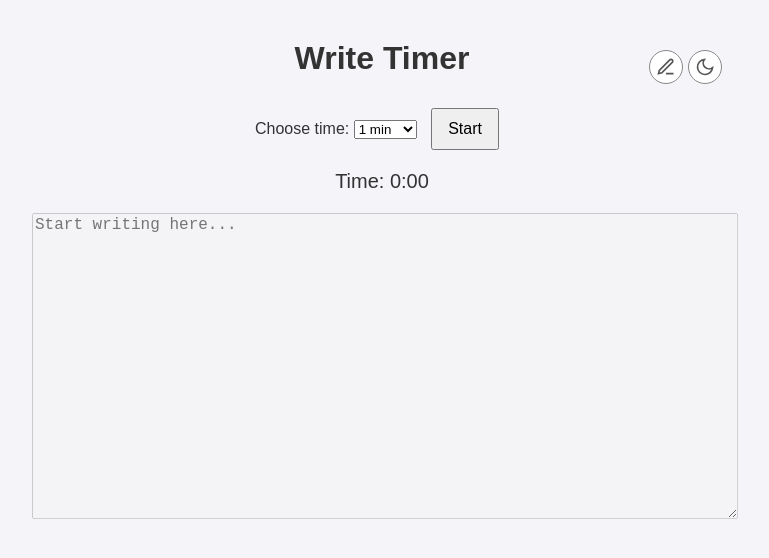
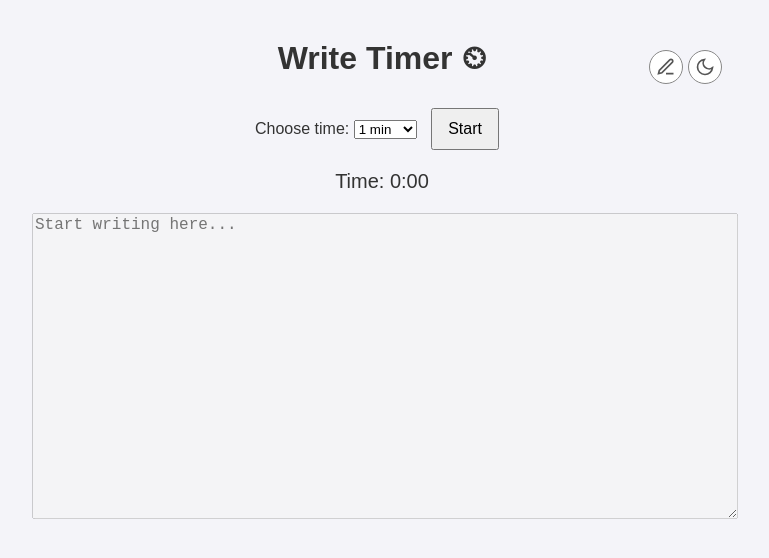
Before and after one commit to BenMichaelis-create/Don-tStopWriting, a plain HTML site: page index.html in a window 1280 px wide. Shown: the whole page, without its empty margins (258-1027 px from the left). Drawn offline with Linux system fonts and the light colour scheme.

Commit message:
Update index.html

```diff
--- a/index.html
+++ b/index.html
@@ -3,7 +3,7 @@
 <head>
   <meta charset="UTF-8">
   <meta name="viewport" content="width=device-width, initial-scale=1.0">
-  <title>Write Timer 	&#9202 </title>
+  <title>Write Timer &#9202 </title>
   <style>
     body { font-family: Courier Prime, sans-serif; background: #f4f4f9; color: #333; text-align: center; margin: 0; padding: 0; }
     body.dark-mode { background: #1e1e1e; color: #f4f4f9; }
@@ -28,7 +28,7 @@
 </head>
 <body>
   <main>
-    <h1>Write Timer</h1>
+    <h1>Write Timer &#9202 </h1>
     <div id="topButtons">
       <div id="promptBtn" class="icon-btn" title="Get Prompt">
         <svg viewBox="0 0 24 24"><path d="M12 20h9M16.5 3.5a2.121 2.121 0 0 1 3 3L7 19l-4 1 1-4L16.5 3.5z"/></svg>
```
